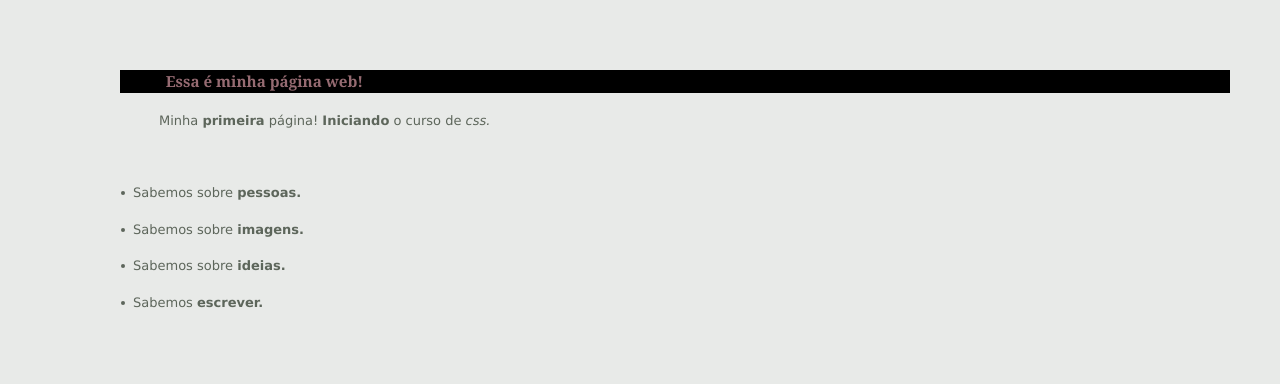
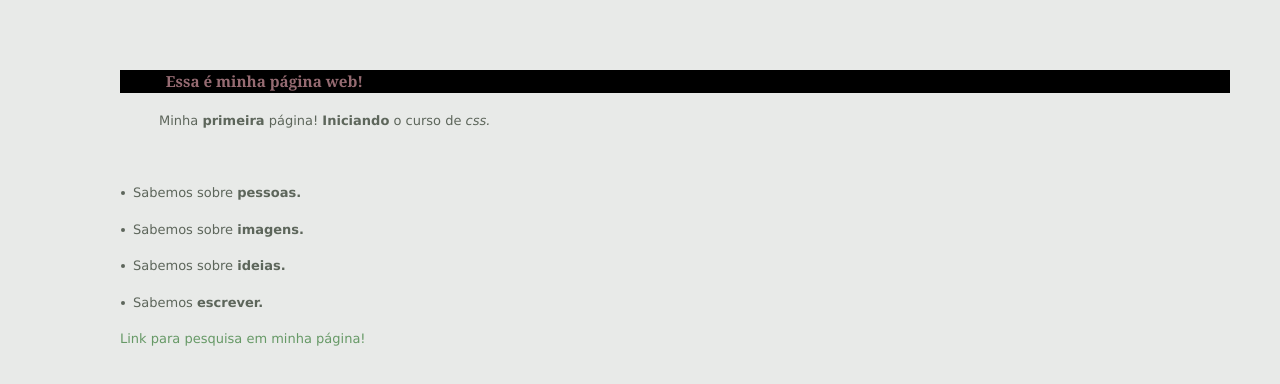
Before and after one commit to Brunocsilv/Estudo-de-CSS, a plain HTML site: page index.html in a window 1280 px wide. Drawn offline with Linux system fonts and the light colour scheme.

Commit message:
Finalizado links

```diff
--- a/index.html
+++ b/index.html
@@ -1,6 +1,6 @@
 <html>
   <head>
-    <title> Nome pagina </title>
+    <title> Página web </title>
   <style type="text/css" title="mystyles" media="all">
  body {
      background-color: #e8eae8;
@@ -24,6 +24,10 @@
   ol li{ margin: .5em 0 .5em 0}
   ul { list-style-image: url(smiley.gif) }
   ul li {margin: 1em 0 1em 0;}
+  a:link { color: #696;text-decoration: none}
+  a:visited {color: rgb(11, 83, 83); text-decoration: none;}
+  a:hover { color: #cc9933; text-decoration: underline }
+  a:active { color: #990000; text-decoration: underline; background-color: transparent }
 
 </style>
 </head>
@@ -41,6 +45,8 @@
      <li style=" list-style-image: url(icon4.gif);
      margin: 1em 0 1em 0">Sabemos <b>escrever.</b></li>
 
+     <a href="https://www.google.com/index.html">
+       Link para pesquisa em minha página!</a>
 
- </body>
+    </body>
 </html>
```
